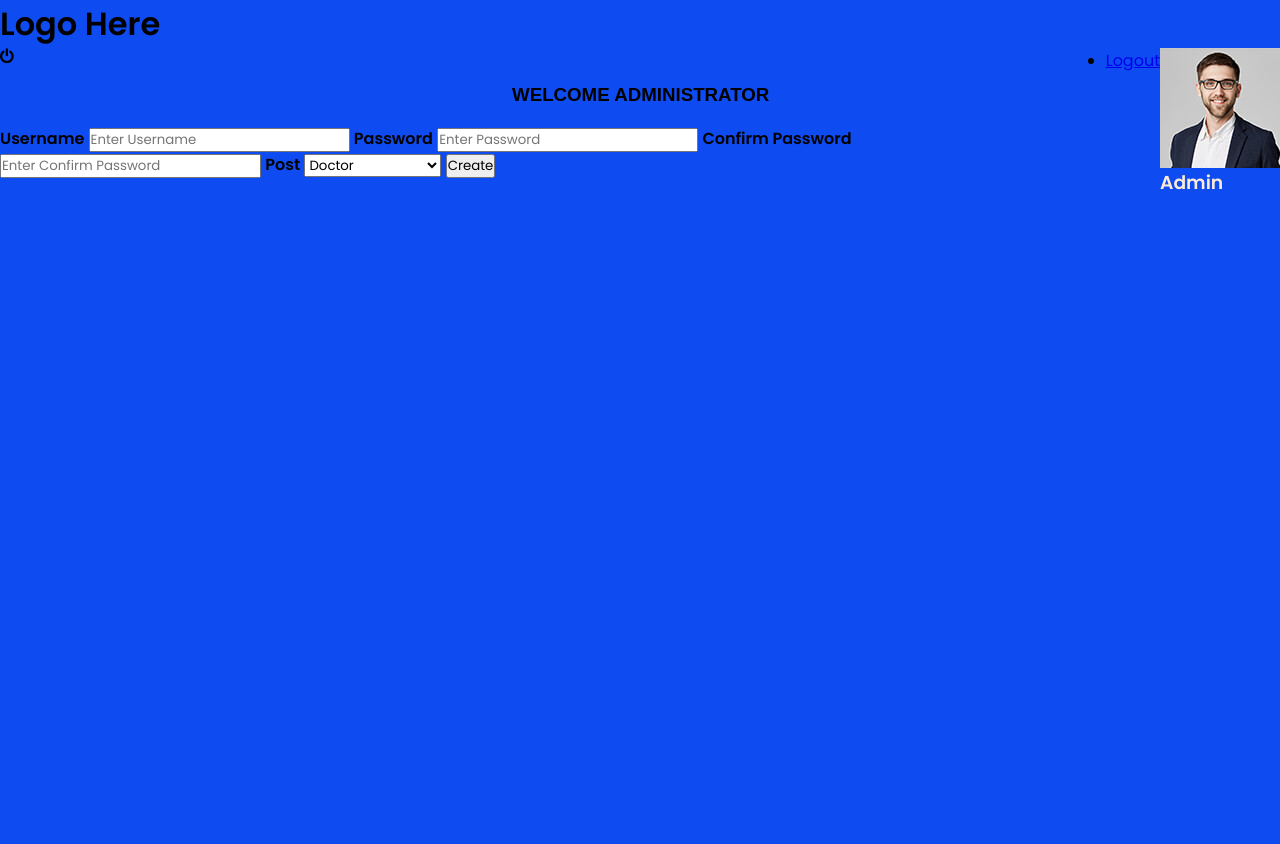
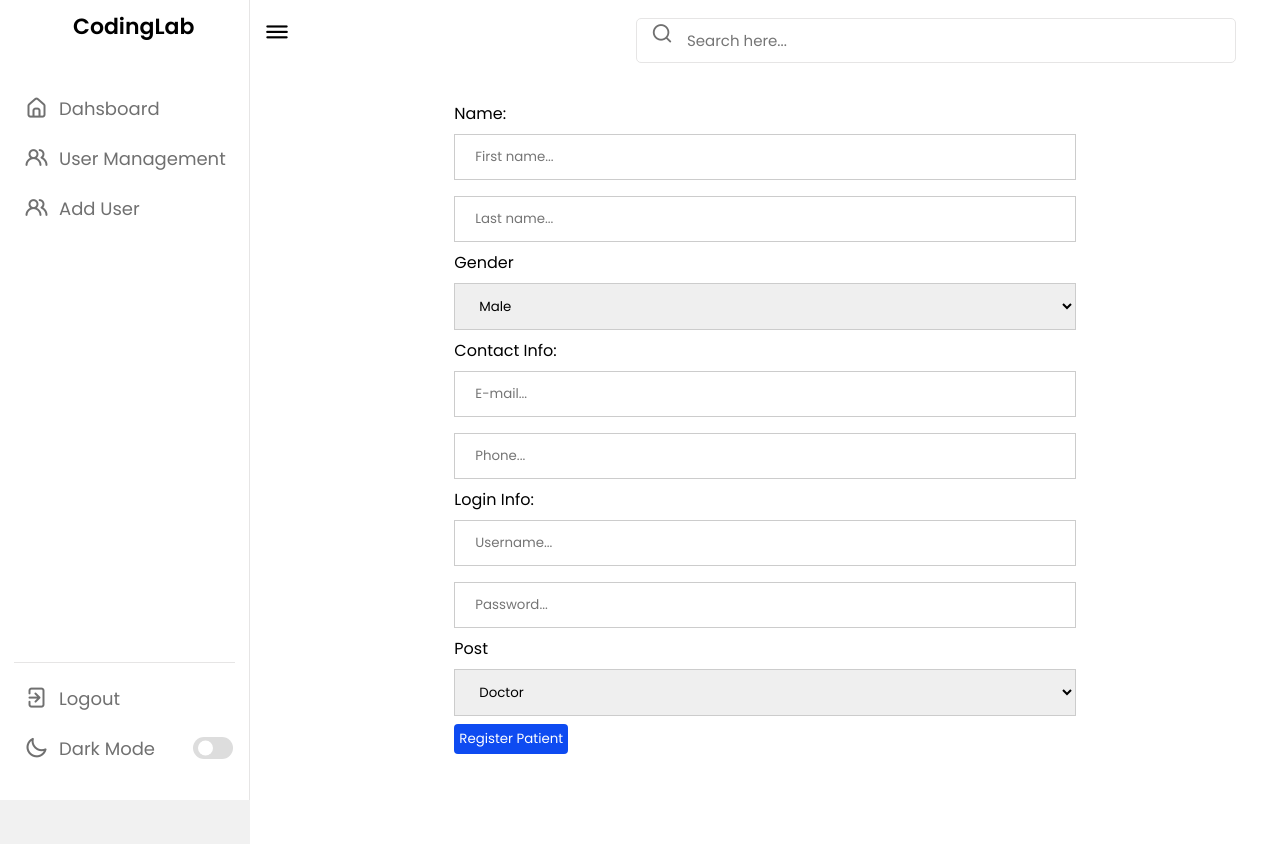
Before and after one commit to krishnabhatta01/HMS, a PHP site: page /components/create_user.php in a window 1280 px wide. Before the commit the page ends 190 px from the top, so only its background shows below. Run offline with PHP 8.4, Linux system fonts and the light colour scheme; some libraries are stand-ins or nearby versions.

Commit message:
add user

```diff
--- a/system/admin/index.php
+++ b/system/admin/index.php
@@ -1,6 +1,7 @@
 <?php
 require('../components/navbar.php');
 require('../components/topbar.php');
+require('../components/detail.php');
 
 
 ?>
--- a/system/assets/css/index.css
+++ b/system/assets/css/index.css
@@ -29,7 +29,7 @@
 
 body {
     min-height: 100vh;
-    background-color: var(--primary-color);
+
 }
 
 body.dark {
@@ -527,3 +527,41 @@ nav.close~.dashboard .top {
         width: 100%;
     }
 }
+
+
+
+#panel,
+#flip {
+    padding: 5px;
+    text-align: center;
+    background-color: #e5eecc;
+    border: solid 1px #c3c3c3;
+}
+
+#panel {
+    padding: 50px;
+    display: none;
+
+}
+
+
+.button {
+    display: inline-block;
+    border-radius: 4px;
+    background-color: #0e4bf1;
+    border: none;
+    color: #FFFFFF;
+    text-align: center;
+    margin: 8 0px;
+    padding: 5px;
+}
+
+.button span {
+    cursor: pointer;
+    display: inline-block;
+
+}
+
+.button:hover {
+    background-color: #0e4bf170;
+}
--- a/system/assets/css/index1.css
+++ b/system/assets/css/index1.css
@@ -2,7 +2,7 @@ body,
 .signin {
     background-color: #d3d3d3;
     font-family: 'Montserrat', sans-serif;
-    color: #fff;
+    color: #f1f1f1;
     font-size: 14px;
     letter-spacing: 1px;
 }
@@ -13,7 +13,7 @@ body,
     width: 380px;
     margin: auto;
     padding: 60px 60px;
-    background: #536a92d0;
+    background: #ffffff;
     background-size: cover;
     box-shadow: 0px 30px 60px -5px #000;
 }
--- a/system/assets/css/index2.css
+++ b/system/assets/css/index2.css
@@ -29,3 +29,7 @@ select {
     border: 1px solid #ccc;
     box-sizing: border-box;
 }
+
+button{
+    color:aqua;
+}
--- a/system/components/create_user.php
+++ b/system/components/create_user.php
@@ -1,6 +1,7 @@
 <?php
 require('../database/DB.php');
-require('../components/nav.php');
+require('navbar.php');
+require('topbar.php');
 
 
 if (isset($_POST['submit'])) {
@@ -17,36 +18,45 @@ if (isset($_POST['submit'])) {
 
 
 
+<link rel="stylesheet" href="../assets/css/index2.css">
 
+<div class="dash-content">
+    <form id="regForm" style="margin-top:1px;" action="" method="POST">
 
+        <div>Name:
+            <p><input placeholder="First name..." name="fname" required></p>
+            <p><input placeholder="Last name..." name="lname" required></p>
 
-<div>
-    <h1><?php $message ?></h1>
-    <h3 style="margin-left: 40%; margin-top:20px;  padding-bottom: 20px; font-family: 'IBM Plex Sans', sans-serif;">WELCOME ADMINISTRATOR</h3>
+            <label for="gender">Gender</label>
+            <p>
+                <select name="gender">
+                    <option value="male">Male</option>
+                    <option value="female">Female</option>
 
-    <form action="" method="POST">
+                </select>
+            </p>
+        </div>
+        <div>Contact Info:
+            <p><input placeholder="E-mail..." name="email" required></p>
+            <p><input placeholder="Phone..." name="phone" required></p>
+        </div>
 
-        <div class="form-container">
-            <label for="username"><b>Username</b></label>
-            <input type="text" placeholder="Enter Username" name="username" required>
+        <div>Login Info:
+            <p><input placeholder="Username..." name="uname" required></p>
+            <p><input placeholder="Password..." name="pword" type="password" required></p>
+            <label for="post">Post</label>
+            <p>
+                <select name="post">
+                    <option value="male">Doctor</option>
+                    <option value="female">Cashier</option>
+                    <option value="female">Admin</option>
+                </select>
+            </p>
+        </div>
 
+        <button class="button" type="submit" name="submit">
+            Register Patient
+        </button>
 
-            <label for="psw"><b>Password</b></label>
-            <input type="password" placeholder="Enter Password" name="password" required>
-
-
-            <label for="psw"><b>Confirm Password</b></label>
-            <input type="password" placeholder="Enter Confirm Password" name="cpassword" required>
-
-            <label for="country"><b>Post</b></label>
-            <select name="Post">
-                <option value="Doctor">Doctor</option>
-                <option value="Cashier">Cashier</option>
-                <option value="Clinic_employees">Clinic employees</option>
-            </select>
-
-            <button type="submit" name="submit">Create</button>
-
-        </div>
     </form>
 </div>
--- a/system/components/nav.php
+++ /dev/null
@@ -1,24 +0,0 @@
-<link rel="stylesheet" href="../assets/css/index.css">
-<link rel="stylesheet" type="text/css" href="font-awesome-4.7.0/css/font-awesome.min.css">
-
-<ul class="nav">
-    <li>
-        <span>
-            <h1><a>Logo Here</a></h1>
-        </span>
-    </li>
-
-    <li style="float:right">
-        <div style="display:flex">
-            <a href="../admin/index1.php"><i class="fa-solid fa-arrow-right-from-bracket"></i> Logout</a>
-
-            <div class="container">
-                <img src="../assets/image/profile-img.jpg" alt="Profile" class="circle">
-                <span>
-                    <h3 style="color:antiquewhite">Admin</h3>
-                </span>
-            </div>
-        </div>
-    </li>
-</ul>
-<i class="fa fa-power-off"></i>
--- a/system/components/navbar.php
+++ b/system/components/navbar.php
@@ -9,7 +9,7 @@
 
     <!----======== CSS ======== -->
     <link rel="stylesheet" href="../assets/css/index.css">
-
+    <script src="https://ajax.googleapis.com/ajax/libs/jquery/3.6.0/jquery.min.js"></script>
     <!----===== Iconscout CSS ===== -->
     <link rel="stylesheet" href="https://unicons.iconscout.com/release/v4.0.0/css/line.css">
 
@@ -36,8 +36,13 @@
                         <i class="uil uil-users-alt"></i>
                         <span class="link-name">User Management</span>
                     </a></li>
+                <li><a href="../components/create_user.php">
+                        <i class="uil uil-users-alt"></i>
+                        <span class="link-name">Add User</span>
+                    </a></li>
 
             </ul>
+
 
             <ul class="logout-mode">
                 <li><a href="../admin/logout.php">
@@ -58,3 +63,11 @@
             </ul>
         </div>
     </nav>
+
+    <script>
+        $(document).ready(function() {
+            $("#flip").click(function() {
+                $("#panel").slideToggle("slow");
+            });
+        });
+    </script>
--- a/system/components/topbar.php
+++ b/system/components/topbar.php
@@ -9,3 +9,6 @@
 
          <!--<img src="images/profile.jpg" alt="">-->
      </div>
+
+
+     <script src="../assets/js/index.js"></script>
--- a/system/database/DB.php
+++ b/system/database/DB.php
@@ -74,6 +74,81 @@ class db{
     }
 
 
+    function get_user_data()
+    {
+        $this->connect();
+        $sql = "SELECT * FROM user ";
+        $result = mysqli_query($this->connection, $sql);
+        $row_num = mysqli_num_rows($result);
+        if ($row_num == 0) {
+            return false;
+        } else {
+            while($row = mysqli_fetch_assoc($result)){
+                $data[] = $row;
+            }
+            return $data;
+        }
+    }
+
+    function delete_user($id)
+    {
+        $this->connect();
+        $sql = "DELETE FROM user WHERE id='$id' ";
+        $result = mysqli_query($this->connection, $sql);
+        //$row = mysqli_fetch_assoc($result);
+        if ($result) {
+            return true;
+        } else {
+            return false;
+        }
+    }
+
+    //get total number of Doctor
+    function get_doctor()
+    {
+        $this->connect();
+        $sql = "SELECT * FROM doctb ORDER BY id DESC LIMIT 1;";
+        $result = mysqli_query($this->connection, $sql);
+
+
+            while ($row = mysqli_fetch_assoc($result)) {
+
+                return $row;
+            }
+
+
+    }
+
+    //get total number of Patient
+    function get_patient()
+    {
+        $this->connect();
+        $sql = "SELECT * FROM patient ORDER BY id DESC LIMIT 1;";
+        $result = mysqli_query($this->connection, $sql);
+
+
+        while ($row = mysqli_fetch_assoc($result)) {
+
+            return $row;
+        }
+    }
+
+    //get total number of Admin
+    function get_admin()
+    {
+        $this->connect();
+        $sql = "SELECT * FROM user WHERE Post='Admin' ORDER BY id DESC LIMIT 1 ;";
+        $result = mysqli_query($this->connection, $sql);
+
+
+        while ($row = mysqli_fetch_assoc($result)) {
+
+            return $row;
+        }
+    }
+
+
+
 }//end of class
 
 $db_object = new DB();
```
Also changed, not shown: system/admin/index2.php (+1 -91 lines), system/assets/css/create_user.css (deleted, +0 -116 lines), system/assets/js/navbar.js (added, +19 -0 lines), system/components/content.php (+45 -9 lines), system/components/detail.php (added, +36 -0 lines), system/database/delete_user.php (added, +9 -0 lines).
